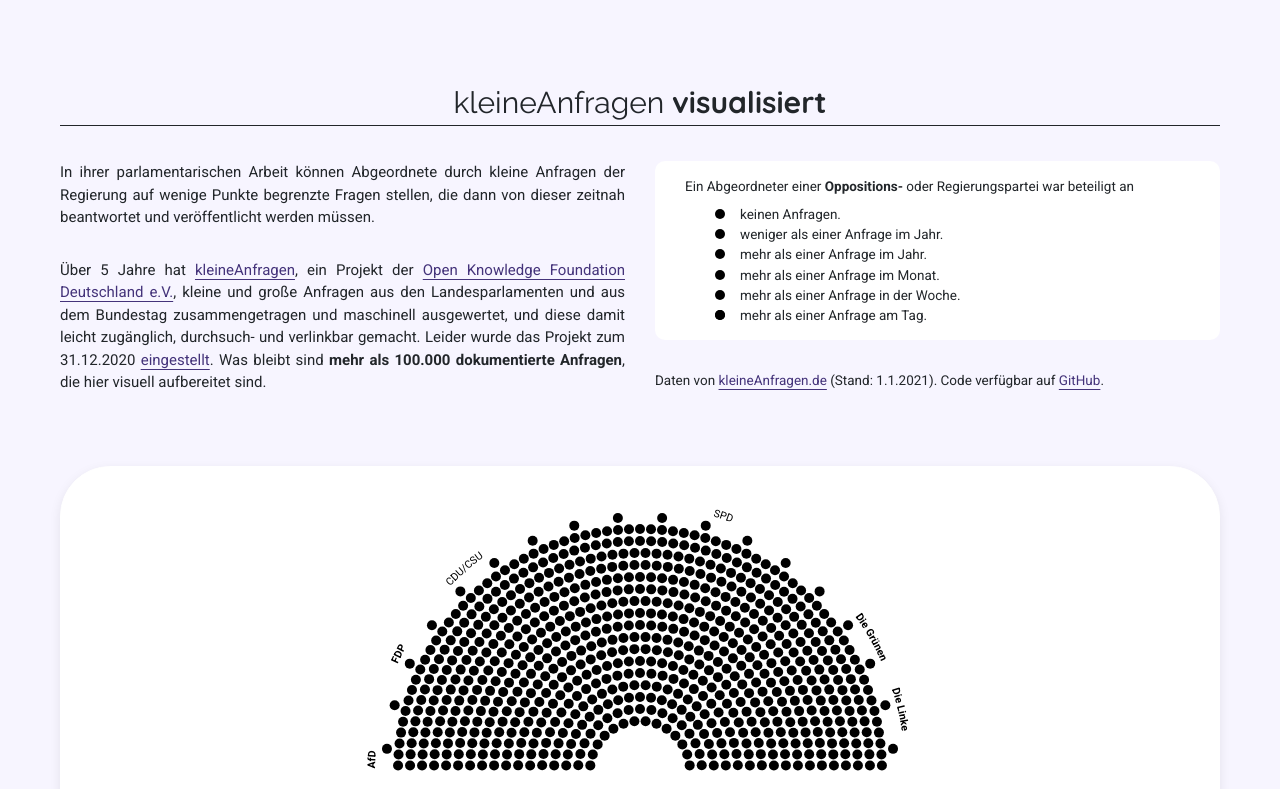
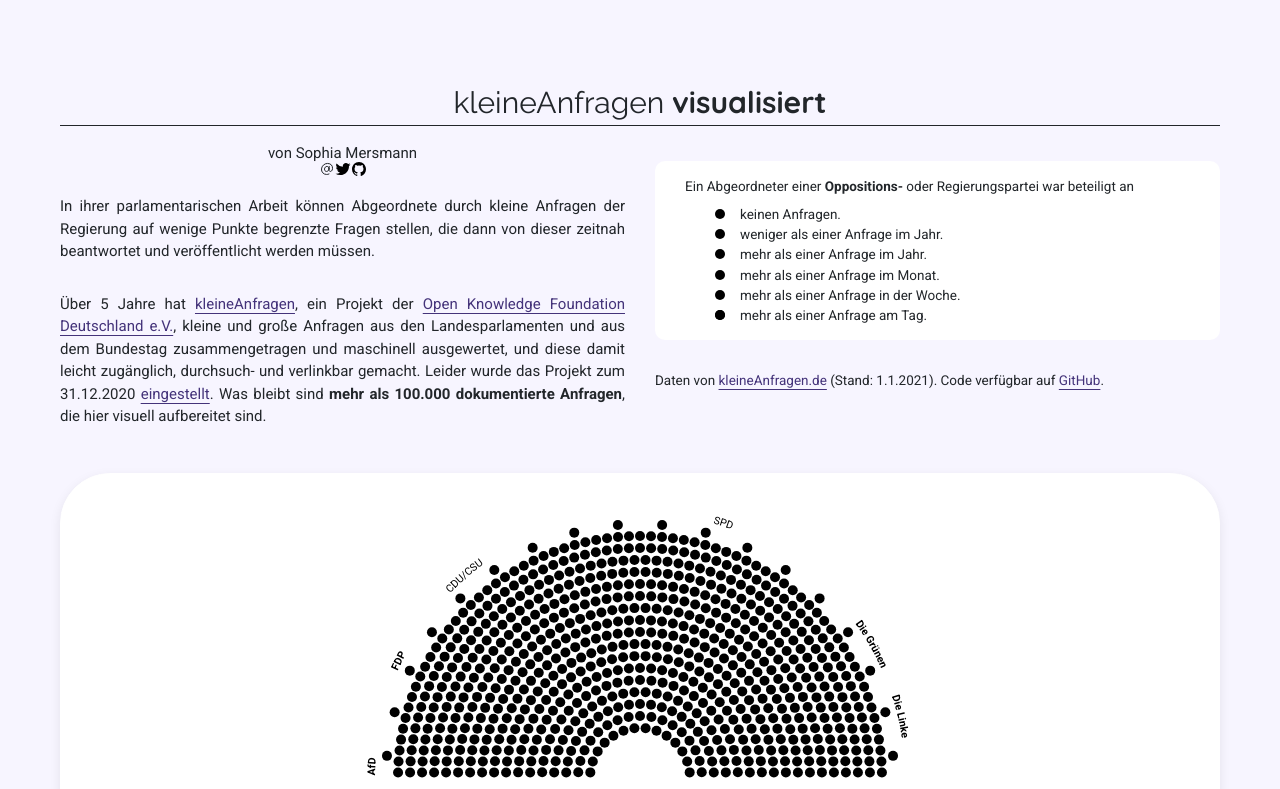
Before and after one commit to sophiamersmann/kleine-anfragen-visualised, a Vue app: page / in a window 1280 px wide. Shown: the top 789 px of the page. Built offline with nearby package versions, Linux system fonts and the light colour scheme.

Commit message:
Add social media icons

```diff
--- a/src/assets/style/base.scss
+++ b/src/assets/style/base.scss
@@ -27,4 +27,9 @@ h1, h2, h3 {
 a {
   color: $primary-dark;
   text-underline-offset: 4px;
+
+  &.no-style {
+    color: inherit;
+    text-decoration: none;
+  }
 }
--- /dev/null
+++ b/src/components/GithubIcon.vue
@@ -0,0 +1,32 @@
+<template>
+  <svg xmlns='http://www.w3.org/2000/svg' class='ionicon' viewBox='0 0 512 512'>
+    <title>Logo Github</title>
+    <path
+      d='M256 32C132.3 32 32 134.9 32 261.7c0 101.5 64.2 187.5 153.2
+         217.9a17.56 17.56 0 003.8.4c8.3 0 11.5-6.1 11.5-11.4 0-5.5-.2-19.9-.3-39.1a102.4
+         102.4 0 01-22.6 2.7c-43.1
+         0-52.9-33.5-52.9-33.5-10.2-26.5-24.9-33.6-24.9-33.6-19.5-13.7-.1-14.1
+         1.4-14.1h.1c22.5 2 34.3 23.8 34.3 23.8 11.2 19.6 26.2 25.1 39.6 25.1a63 63 0
+         0025.6-6c2-14.8 7.8-24.9 14.2-30.7-49.7-5.8-102-25.5-102-113.5 0-25.1 8.7-45.6
+         23-61.6-2.3-5.8-10-29.2 2.2-60.8a18.64 18.64 0 015-.5c8.1 0 26.4 3.1 56.6
+         24.1a208.21 208.21 0 01112.2 0c30.2-21 48.5-24.1 56.6-24.1a18.64 18.64 0 015
+         .5c12.2 31.6 4.5 55 2.2 60.8 14.3 16.1 23 36.6 23 61.6 0 88.2-52.4 107.6-102.3
+         113.3 8 7.1 15.2 21.1 15.2 42.5 0 30.7-.3 55.5-.3 63 0 5.4 3.1 11.5 11.4
+         11.5a19.35 19.35 0 004-.4C415.9 449.2 480 363.1 480 261.7 480 134.9 379.7 32
+         256 32z'/>
+  </svg>
+</template>
+
+<script>
+
+export default {
+  name: 'GithubIcon',
+};
+</script>
+
+<style lang="scss" scoped>
+svg {
+  width: 16px;
+  height: 16px;
+}
+</style>
--- /dev/null
+++ b/src/components/MailIcon.vue
@@ -0,0 +1,30 @@
+<template>
+  <svg xmlns='http://www.w3.org/2000/svg' class='ionicon' viewBox='0 0 512 512'>
+    <title>At</title>
+    <path
+      d='M320 254.27c-4.5 51-40.12 80-80.55 80s-67.34-35.82-63.45-80
+         37.12-80 77.55-80 70.33 36 66.45 80z'
+      fill='none' stroke='currentColor' stroke-linecap='round'
+      stroke-linejoin='round' stroke-width='32'/>
+    <path
+      d='M319.77 415.77c-28.56 12-47.28 14.5-79.28 14.5-97.2
+         0-169-78.8-160.49-176s94.31-176 191.51-176C381 78.27 441.19 150 432.73
+         246c-6.31 71.67-52.11 92.32-76.09 88.07-22.56-4-41.18-24.42-37.74-63.5l8.48-96.25'
+      fill='none' stroke='currentColor' stroke-linecap='round'
+      stroke-linejoin='round' stroke-width='32'/>
+  </svg>
+</template>
+
+<script>
+
+export default {
+  name: 'MailIcon',
+};
+</script>
+
+<style lang="scss" scoped>
+svg {
+  width: 16px;
+  height: 16px;
+}
+</style>
--- a/src/components/Root.vue
+++ b/src/components/Root.vue
@@ -10,6 +10,23 @@
         </h1>
         <div class="text">
           <div>
+            <div class="author">
+              von Sophia Mersmann
+              <div>
+                <a
+                  class="icon no-style"
+                  href="mailto:sophia.mersmann.blog@gmail.com"
+                  target="_blank">
+                  <mail-icon />
+                </a>
+                <a class="icon no-style" href="https://twitter.com/sophiamersmann" target="_blank">
+                  <twitter-icon />
+                </a>
+                <a class="icon no-style" href="https://github.com/sophiamersmann" target="_blank">
+                  <github-icon />
+                </a>
+              </div>
+            </div>
             <div class="p">
               In ihrer parlamentarischen Arbeit können Abgeordnete durch kleine Anfragen
               der Regierung auf wenige Punkte begrenzte Fragen stellen, die dann von dieser
@@ -124,11 +141,18 @@ import ParliamentLegend from '@/core/ParliamentLegend';
 import ElectionPeriod from './ElectionPeriod.vue';
 import Popup from './Popup.vue';
 
+import MailIcon from './MailIcon.vue';
+import TwitterIcon from './TwitterIcon.vue';
+import GithubIcon from './GithubIcon.vue';
+
 export default {
   name: 'Root',
   components: {
     ElectionPeriod,
     Popup,
+    MailIcon,
+    TwitterIcon,
+    GithubIcon,
   },
   props: {
     srcRequests: String,
@@ -367,6 +391,11 @@ main {
     }
   }
 
+  .author {
+    text-align: center;
+    line-height: 1;
+  }
+
   .text {
     @include max-width($bp-xl) {
       display: grid;
--- /dev/null
+++ b/src/components/TwitterIcon.vue
@@ -0,0 +1,28 @@
+<template>
+  <svg xmlns='http://www.w3.org/2000/svg' class='ionicon' viewBox='0 0 512 512'>
+    <title>Logo Twitter</title>
+    <path
+      d='M496 109.5a201.8 201.8 0 01-56.55 15.3 97.51 97.51 0 0043.33-53.6
+         197.74 197.74 0 01-62.56 23.5A99.14 99.14 0 00348.31 64c-54.42 0-98.46
+         43.4-98.46 96.9a93.21 93.21 0 002.54 22.1 280.7 280.7 0 01-203-101.3A95.69
+         95.69 0 0036 130.4c0 33.6 17.53 63.3 44 80.7A97.5 97.5 0 0135.22 199v1.2c0
+         47 34 86.1 79 95a100.76 100.76 0 01-25.94 3.4 94.38 94.38 0 01-18.51-1.8c12.51
+         38.5 48.92 66.5 92.05 67.3A199.59 199.59 0 0139.5 405.6a203 203 0 01-23.5-1.4A278.68
+         278.68 0 00166.74 448c181.36 0 280.44-147.7 280.44-275.8
+         0-4.2-.11-8.4-.31-12.5A198.48 198.48 0 00496 109.5z'/>
+  </svg>
+</template>
+
+<script>
+
+export default {
+  name: 'TwitterIcon',
+};
+</script>
+
+<style lang="scss" scoped>
+svg {
+  width: 16px;
+  height: 16px;
+}
+</style>
```
